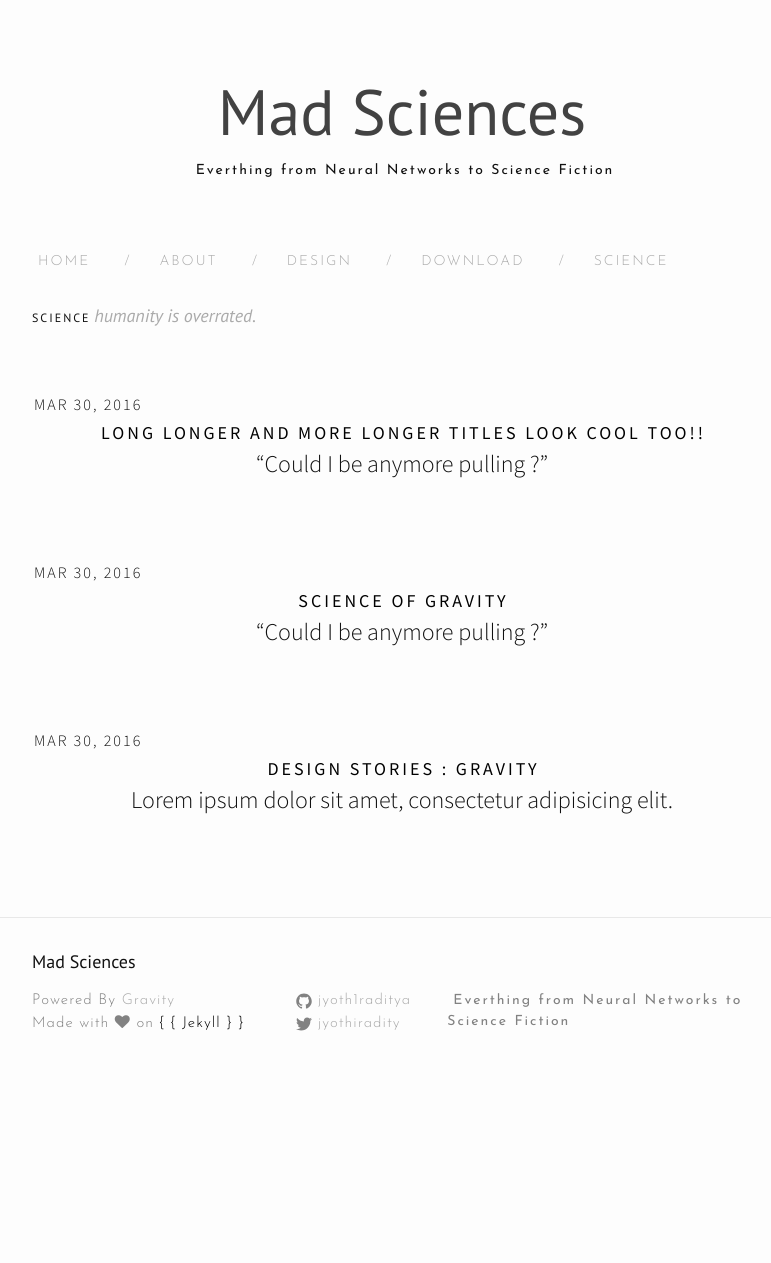
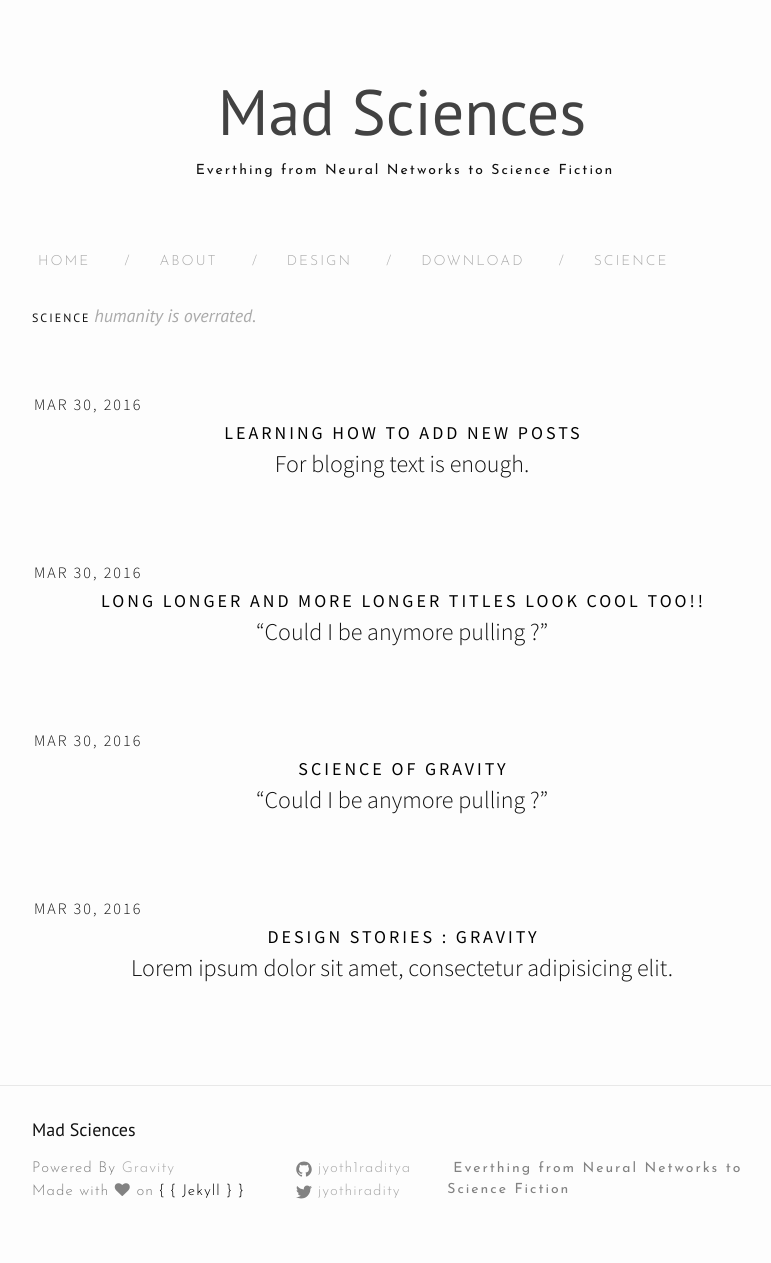
Before and after one commit to Laughing-Boy/home, a Jekyll site: the page built from science.md, in a window 1280 px wide. Shown: the whole page, without its empty margins (238-1009 px from the left). Built offline with Jekyll 4.4.1, drawn with Linux system fonts in a browser that asks for light colours; nearby versions of some CDN libraries; before the commit the page ends 1095 px from its top, so only the background shows below that.

Commit message:
Single post for testing

```diff
--- a/_posts/2017-06-11-How-to-blog.markdown
+++ b/_posts/2017-06-11-How-to-blog.markdown
@@ -2,7 +2,7 @@
 layout: post
 title:  "Learning How to add new posts"
 date:   2016-03-30 19:45:31 +0530
-categories: ["Learning","SCIENCE"]
+categories: ["learning","science"]
 author: "Jyothir Aditya"
 ---
 For bloging text is enough.
```
